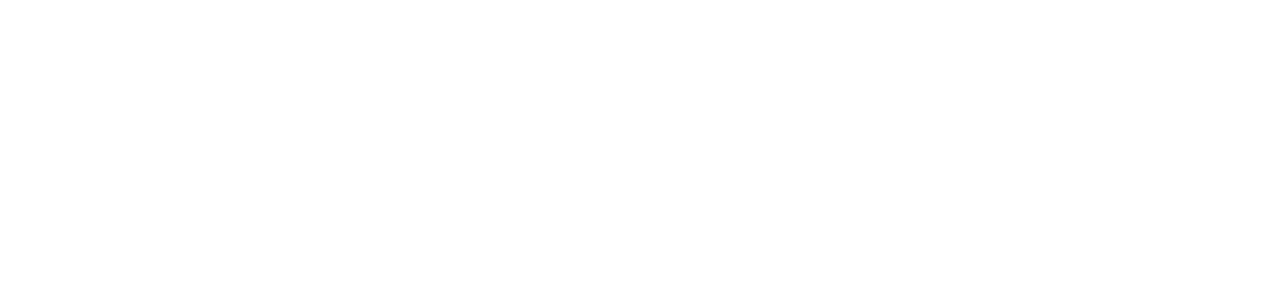
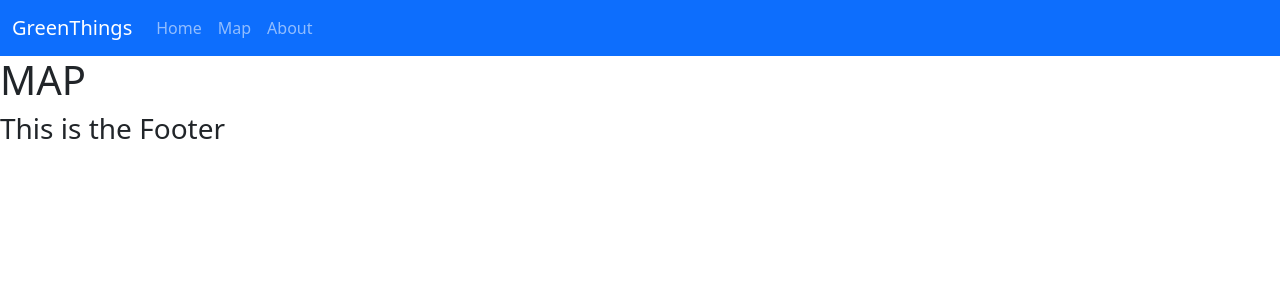
Before and after one commit to Julio-M/greenthings-frontend, a React (Create React App) app: page /map in a window 1280 px wide. Before the commit this address had no page. Shown: the top 300 px of the page. Built offline with nearby package versions, Linux system fonts and the light colour scheme.

Commit message:
Configured basic navbar.

```diff
--- a/package.json
+++ b/package.json
@@ -6,10 +6,12 @@
     "@testing-library/jest-dom": "^5.16.4",
     "@testing-library/react": "^13.1.1",
     "@testing-library/user-event": "^13.5.0",
+    "bootstrap": "^5.1.3",
     "react": "^18.0.0",
+    "react-bootstrap": "^2.2.3",
     "react-dom": "^18.0.0",
     "react-router-dom": "^6.3.0",
-    "react-scripts": "5.0.1",
+    "react-scripts": "^2.1.3",
     "web-vitals": "^2.1.4"
   },
   "scripts": {
--- a/src/App.js
+++ b/src/App.js
@@ -1,9 +1,16 @@
+import React from "react";
 import './App.css';
 import { Outlet } from "react-router-dom";
+import NavBar from './Components/NavBar';
+import Footer from './Components/Footer';
 
 function App() {
   return (
-    <Outlet />
+    <>
+      <NavBar />
+      <Outlet />
+      <Footer />
+    </>
   );
 }
 
--- a/src/Components/Footer.js
+++ b/src/Components/Footer.js
@@ -0,0 +1,9 @@
+import React from "react";
+
+function Footer(){
+    return(
+        <h3>This is the Footer</h3>
+    )
+}
+
+export default Footer;
--- a/src/Components/Map.js
+++ b/src/Components/Map.js
@@ -0,0 +1,9 @@
+import React from "react";
+
+function Map(){
+    return(
+        <h1>MAP</h1>
+    )
+}
+
+export default Map;
--- a/src/Components/NavBar.js
+++ b/src/Components/NavBar.js
@@ -0,0 +1,22 @@
+import React from "react";
+import Navbar from 'react-bootstrap/Navbar'
+import { Link } from "react-router-dom"
+import Nav from 'react-bootstrap/Nav'
+import Container from 'react-bootstrap/Container'
+
+function NavBar(){
+    return(
+        <Navbar bg="primary" variant="dark">
+            <Container style={{margin: "0px"}}>
+                <Navbar.Brand href="/">GreenThings</Navbar.Brand>
+                <Nav className="me-auto">
+                    <Nav.Link href="/">Home</Nav.Link>
+                    <Nav.Link href="map">Map</Nav.Link>
+                    <Nav.Link href="about">About</Nav.Link>
+                </Nav>
+            </Container>
+        </Navbar>
+    )
+}
+
+export default NavBar;
--- a/src/index.js
+++ b/src/index.js
@@ -7,8 +7,10 @@
   Route,
 } from "react-router-dom";
 import './index.css';
+import 'bootstrap/dist/css/bootstrap.min.css';
 import FormPage from './Components/FormPage';
 import Landing from './Components/Landing';
+import Map from './Components/Map';
 
 import App from './App';
 import reportWebVitals from './reportWebVitals';
@@ -19,7 +21,7 @@
       <Route path="/" element={<App/>}>
         <Route index element={<Landing/>}/>
         <Route path="new-activity" element={<FormPage />}/>
-
+        <Route path="map" element={<Map />}/>
       </Route>
     </Routes>
   </BrowserRouter>,
```
Also changed, not shown: 1 other file (tests, documents, lock files or other folders).
